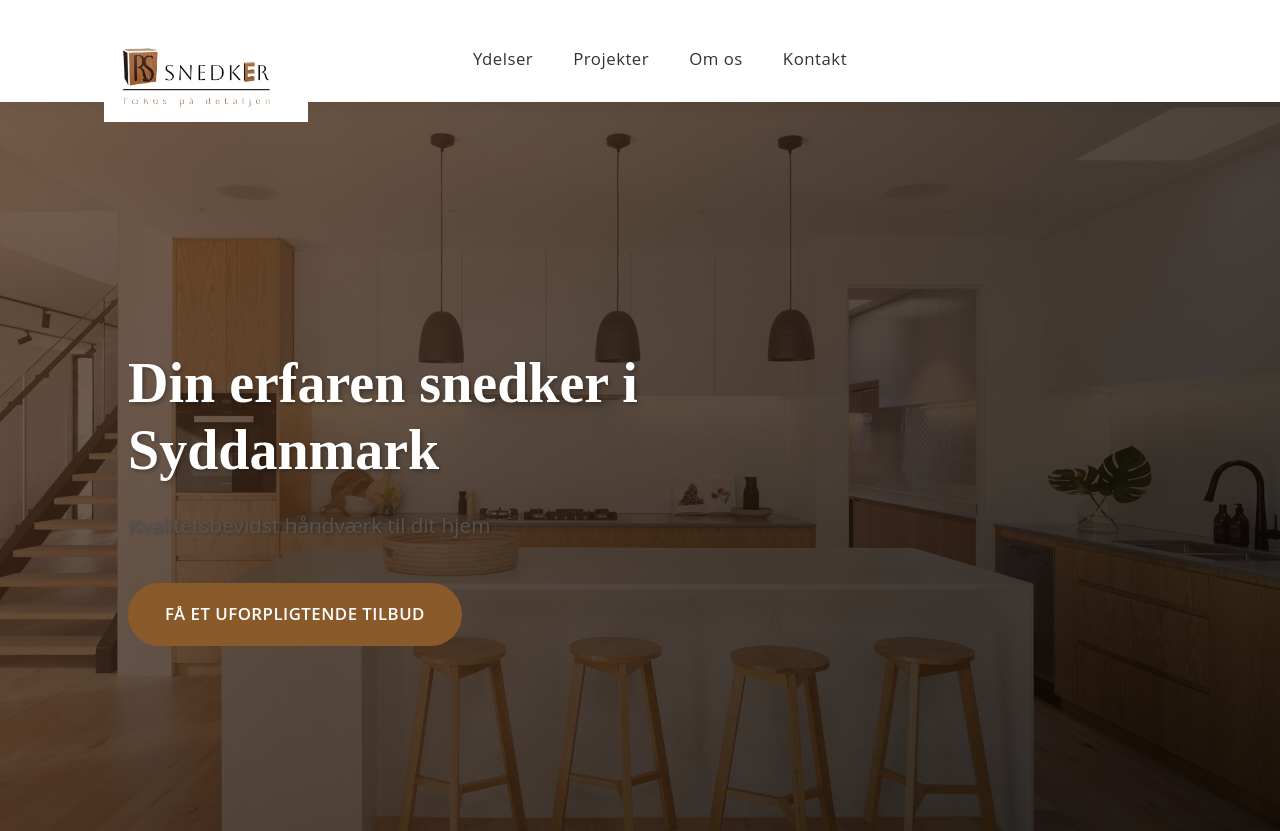
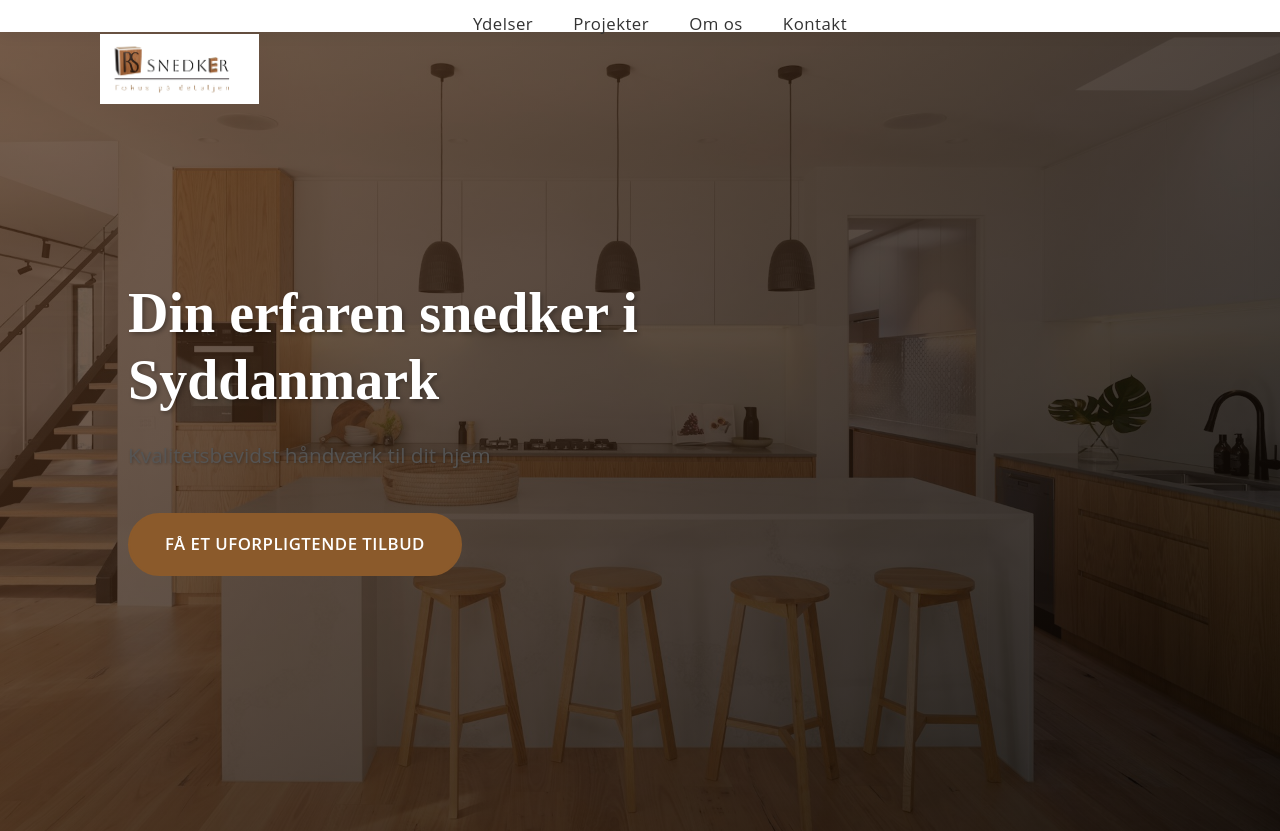
Before and after one commit to ralphboass/rs-snedker, a plain HTML site: page index.html in a window 1280 px wide. Shown: the top 831 px of the page. Drawn offline with Linux system fonts and the light colour scheme.

Commit message:
Update style.css

```diff
--- a/css/style.css
+++ b/css/style.css
@@ -112,11 +112,10 @@ nav {
 }
 
 .logo {
-    display: flex;
-    align-items: flex-start;
+    position: absolute;
+    left: 5%;
+    top: 10px;
     height: 70px;
-    padding-top: 0.5rem;
-    position: relative;
     z-index: 1;
 }
 
```
